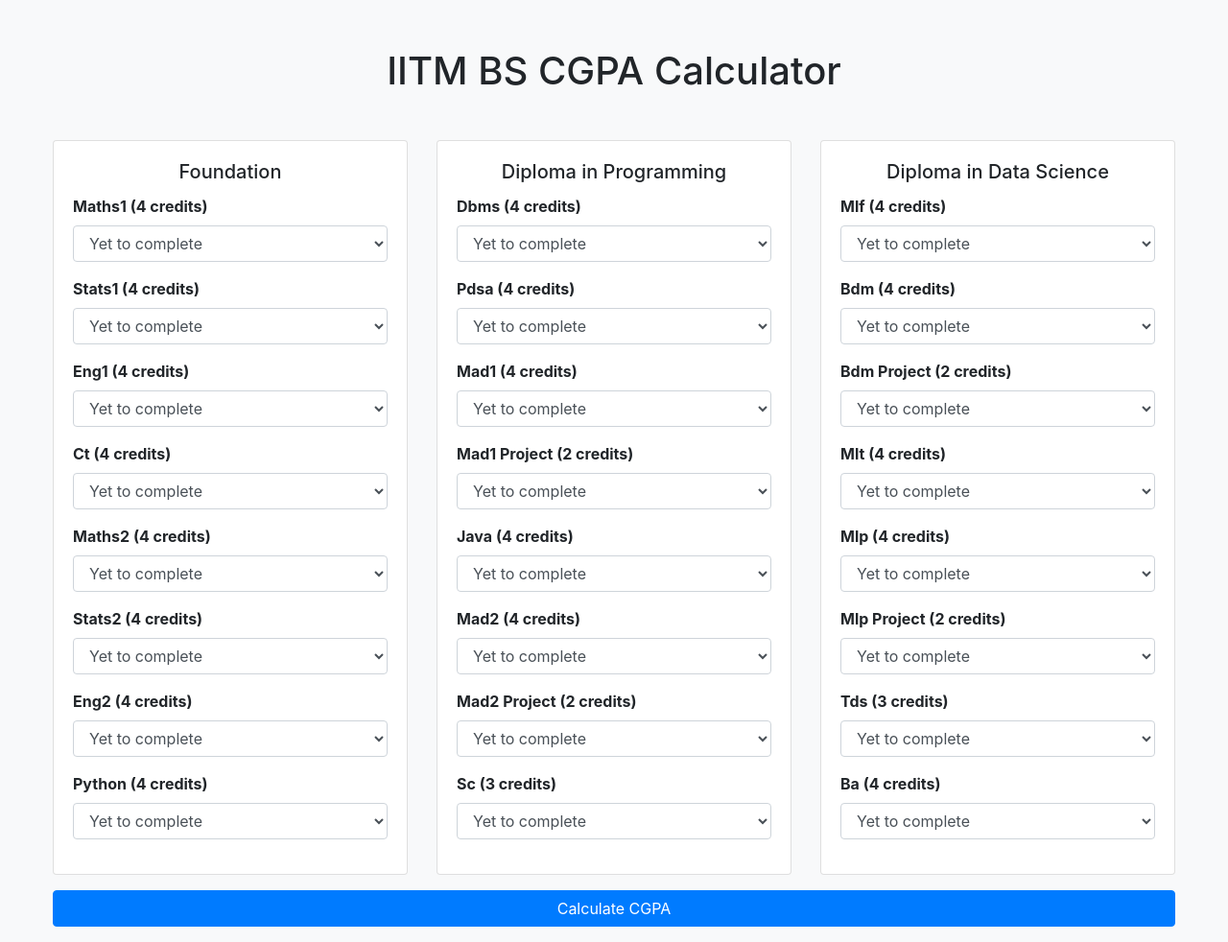
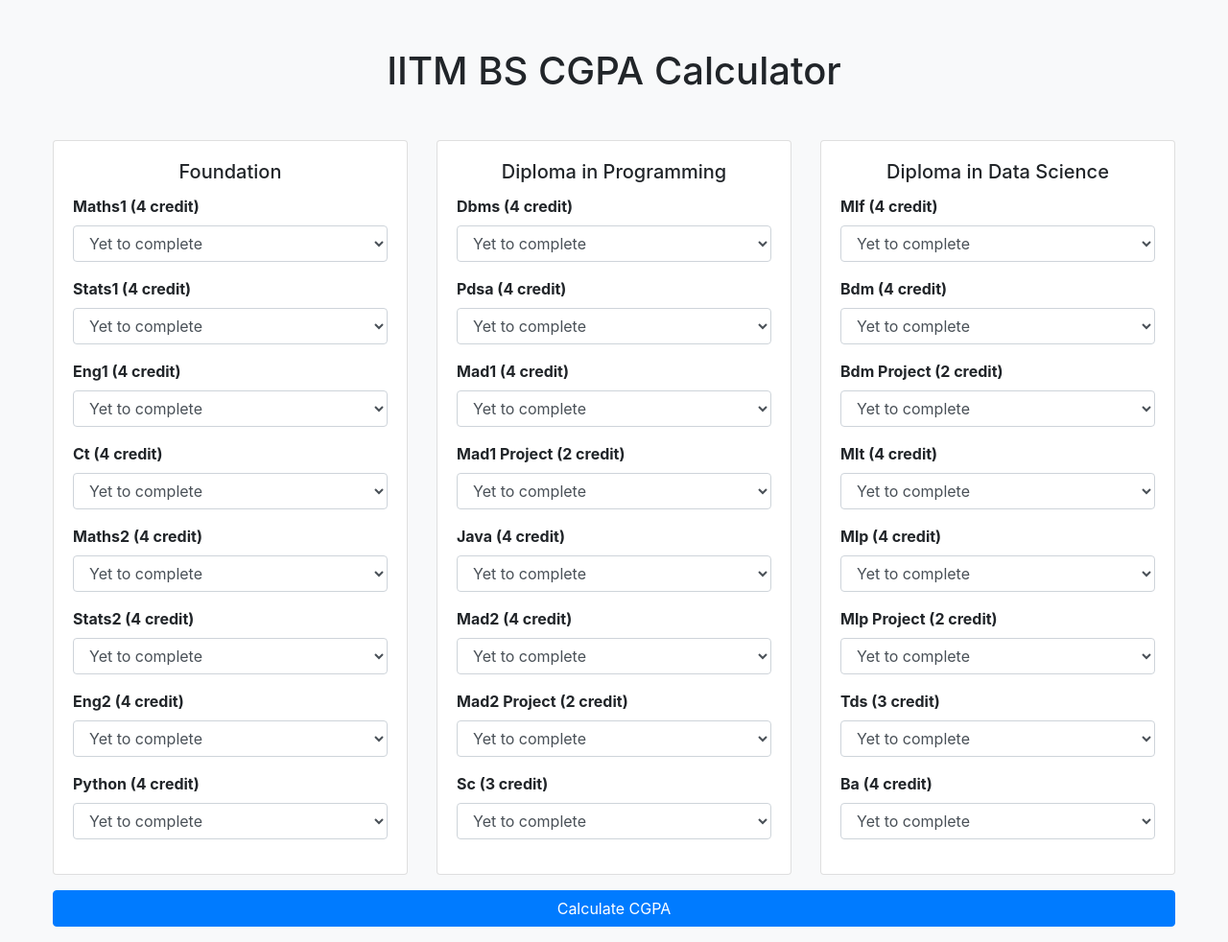
Before and after one commit to rajarshiroydev/iitm_bs_cgpa_calculator, a Flask app: page / in a window 1280 px wide. Shown: the whole page at 96% size. Run offline with Flask 2, Linux system fonts and the light colour scheme; some libraries are stand-ins or nearby versions.

Commit message:
removed s in the end from credit

```diff
--- a/templates/index.html
+++ b/templates/index.html
@@ -54,7 +54,7 @@
                             {% for subject in foundation_courses %}
                             <div class="form-group">
                                 <label for="{{ subject }}">{{ subject.replace('_', ' ').title() }} ({{ credits[subject]
-                                    }} credits)</label>
+                                    }} credit)</label>
                                 <select class="form-control" name="{{ subject }}" id="{{ subject }}">
                                     <option value="YTC" {% if grades[subject]=='YTC' %}selected{% endif %}>Yet to
                                         complete</option>
@@ -77,7 +77,7 @@
                             {% for subject in diploma_programming_courses %}
                             <div class="form-group">
                                 <label for="{{ subject }}">{{ subject.replace('_', ' ').title() }} ({{ credits[subject]
-                                    }} credits)</label>
+                                    }} credit)</label>
                                 <select class="form-control" name="{{ subject }}" id="{{ subject }}">
                                     <option value="YTC" {% if grades[subject]=='YTC' %}selected{% endif %}>Yet to
                                         complete</option>
@@ -100,7 +100,7 @@
                             {% for subject in diploma_data_science_courses %}
                             <div class="form-group">
                                 <label for="{{ subject }}">{{ subject.replace('_', ' ').title() }} ({{ credits[subject]
-                                    }} credits)</label>
+                                    }} credit)</label>
                                 <select class="form-control" name="{{ subject }}" id="{{ subject }}">
                                     <option value="YTC" {% if grades[subject]=='YTC' %}selected{% endif %}>Yet to
                                         complete</option>
```
